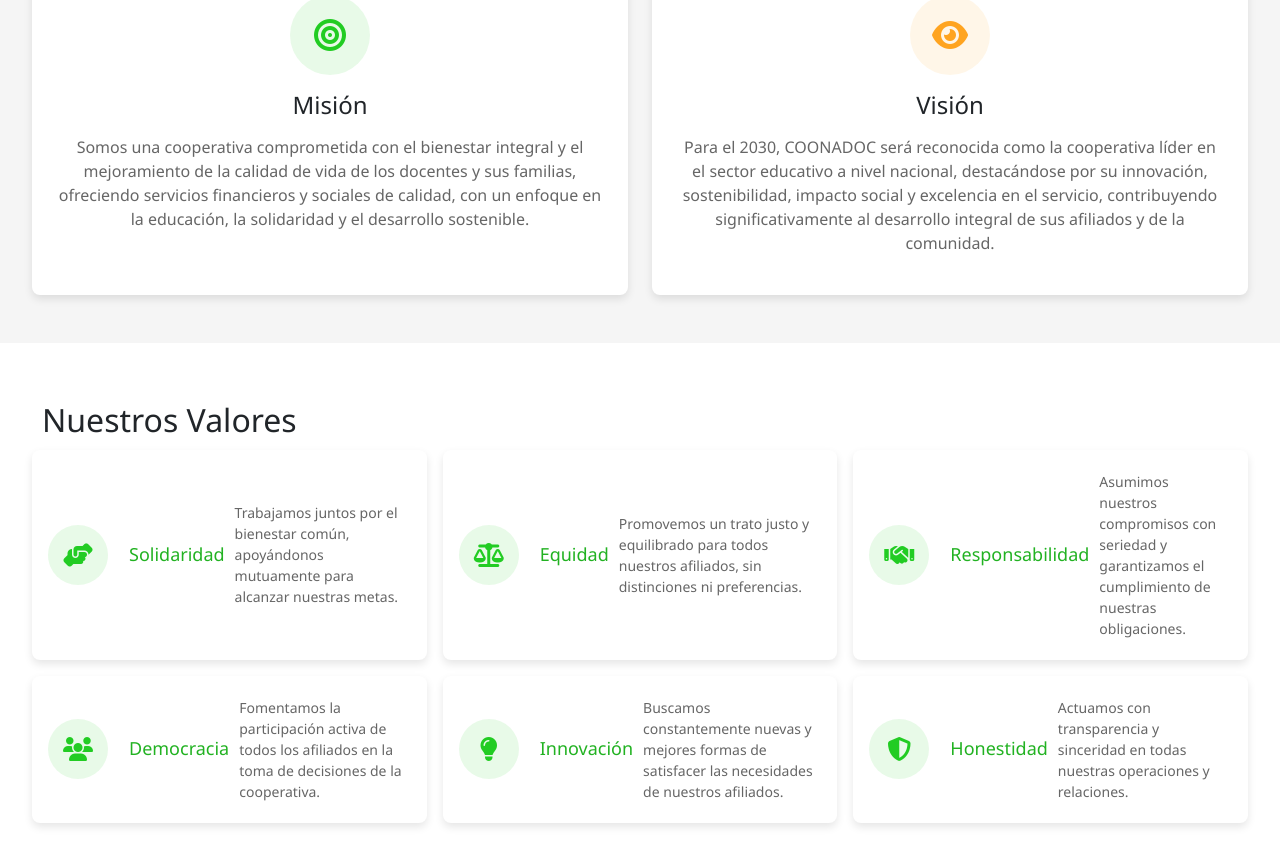
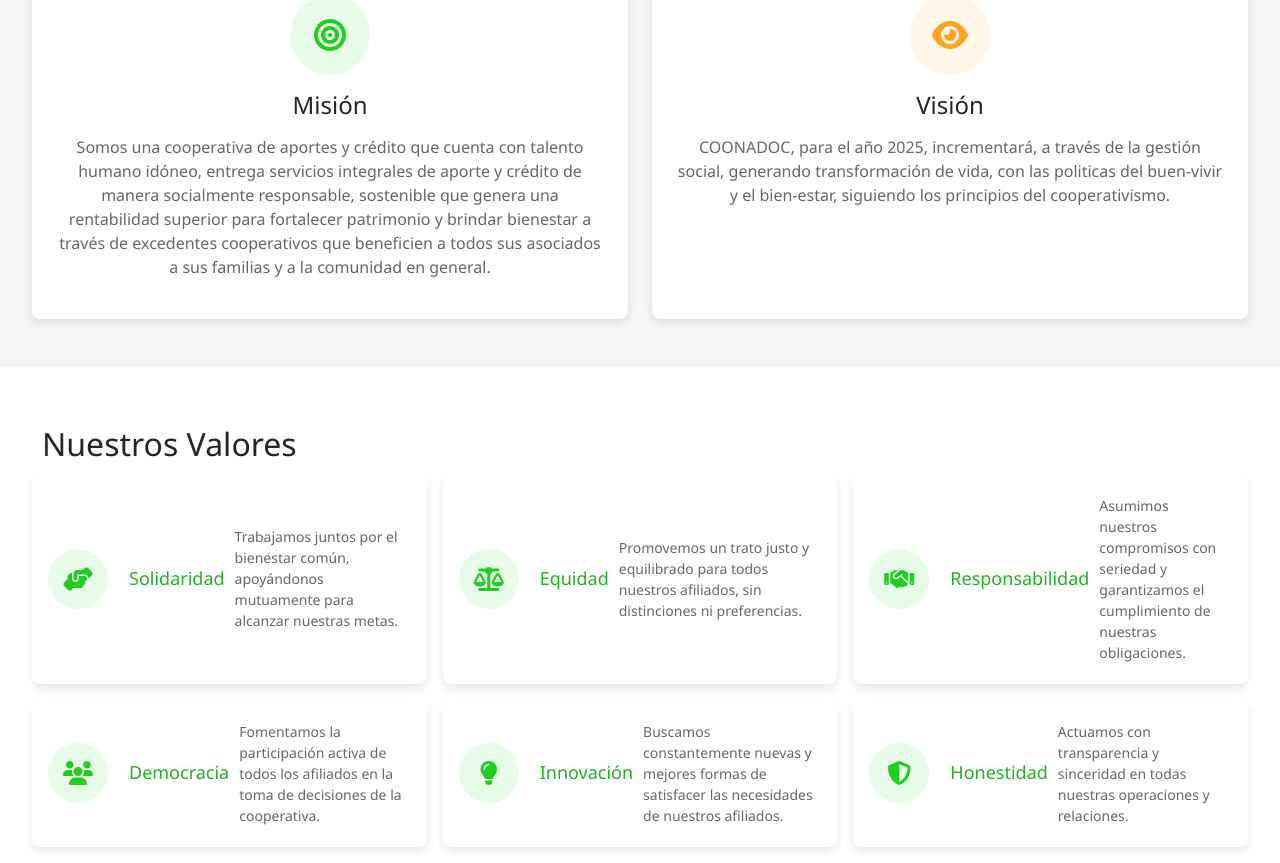
Before and after one commit to mora676/COONADOC, a React (Vite) app: page /Home/quienes-somos in a window 1280 px wide. Shown: the part 1217-2080 px from the top of the page. Built offline with nearby package versions, Linux system fonts and the light colour scheme; a web font is replaced by a local one.

Commit message:
Se arreglan textos reales de acuerdo a la pagina actual de COONADOC

```diff
--- a/src/pages/AboutUs.jsx
+++ b/src/pages/AboutUs.jsx
@@ -55,7 +55,7 @@
               </div>
               <h2 className="mission-vision__title">Misión</h2>
               <p className="mission-vision__text">
-                Somos una cooperativa comprometida con el bienestar integral y el mejoramiento de la calidad de vida de los docentes y sus familias, ofreciendo servicios financieros y sociales de calidad, con un enfoque en la educación, la solidaridad y el desarrollo sostenible.
+              Somos una cooperativa de aportes y crédito que cuenta con talento humano idóneo, entrega servicios integrales de aporte y crédito de manera socialmente responsable, sostenible que genera una rentabilidad superior para fortalecer patrimonio y brindar bienestar a través de excedentes cooperativos que beneficien a todos sus asociados a sus familias y a la comunidad en general.
               </p>
             </div>
 
@@ -65,7 +65,7 @@
               </div>
               <h2 className="mission-vision__title">Visión</h2>
               <p className="mission-vision__text">
-                Para el 2030, COONADOC será reconocida como la cooperativa líder en el sector educativo a nivel nacional, destacándose por su innovación, sostenibilidad, impacto social y excelencia en el servicio, contribuyendo significativamente al desarrollo integral de sus afiliados y de la comunidad.
+              COONADOC, para el año 2025, incrementará, a través de la gestión social, generando transformación de vida, con las politicas del buen-vivir y el bien-estar, siguiendo los principios del cooperativismo.
               </p>
             </div>
           </div>
--- a/src/pages/Home.jsx
+++ b/src/pages/Home.jsx
@@ -11,7 +11,7 @@
         <div className="banner__container">
           <h1 className="banner__title">Bienvenido a COONADOC</h1>
           <p className="banner__text">
-            Cooperativa Nacional de Docentes - Comprometidos con el bienestar y progreso de nuestros afiliados.
+            Cooperativa Nacional de Docentes - Una cooperativa de docentes y sus familias que desarrolla un modelo solidario orientado a mejorar la calidad de vida de sus asociados.
           </p>
           <Link to="/Home/afiliacion-servicios" className="btn btn--primary">
             Conoce nuestros servicios
```
